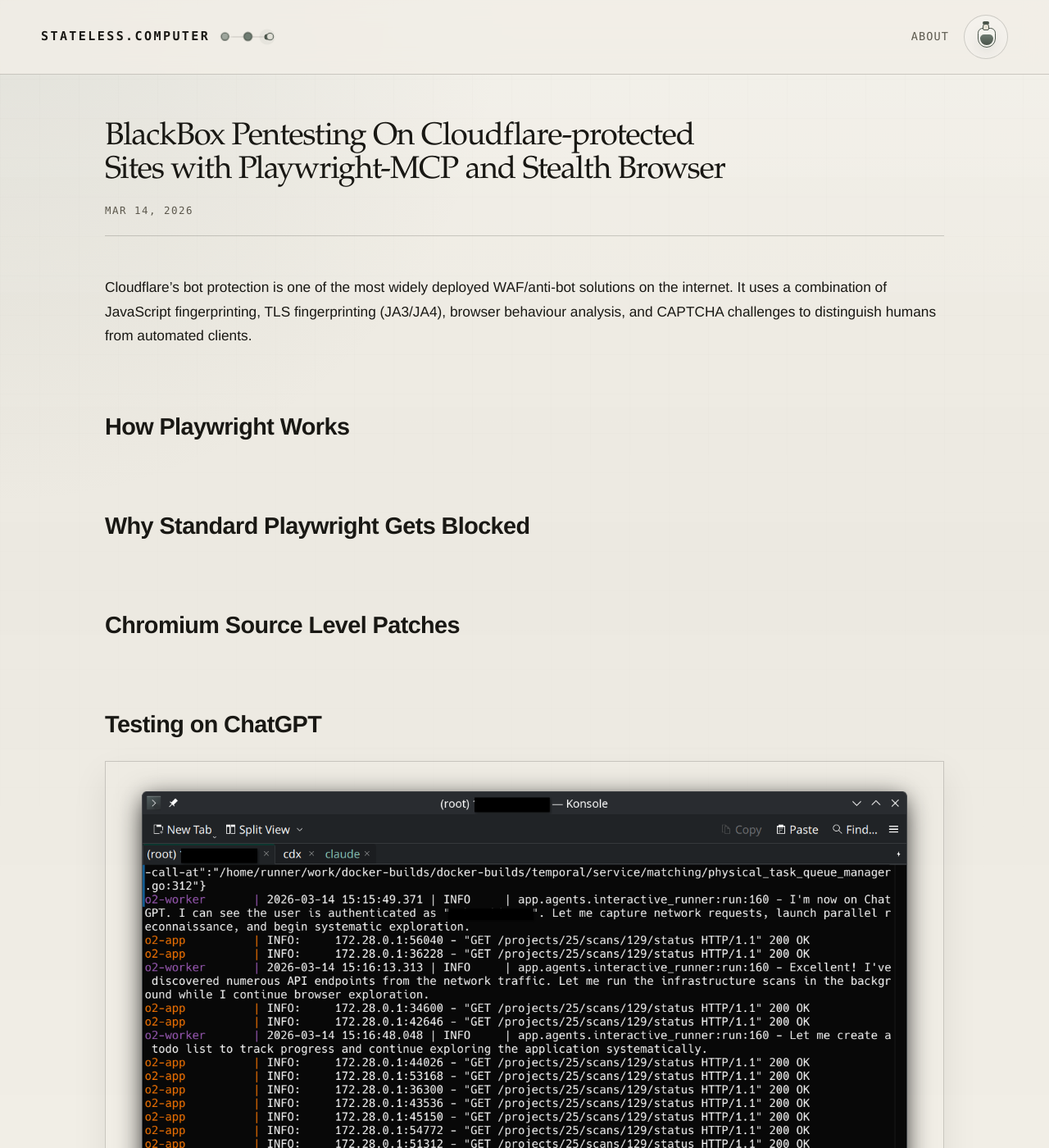
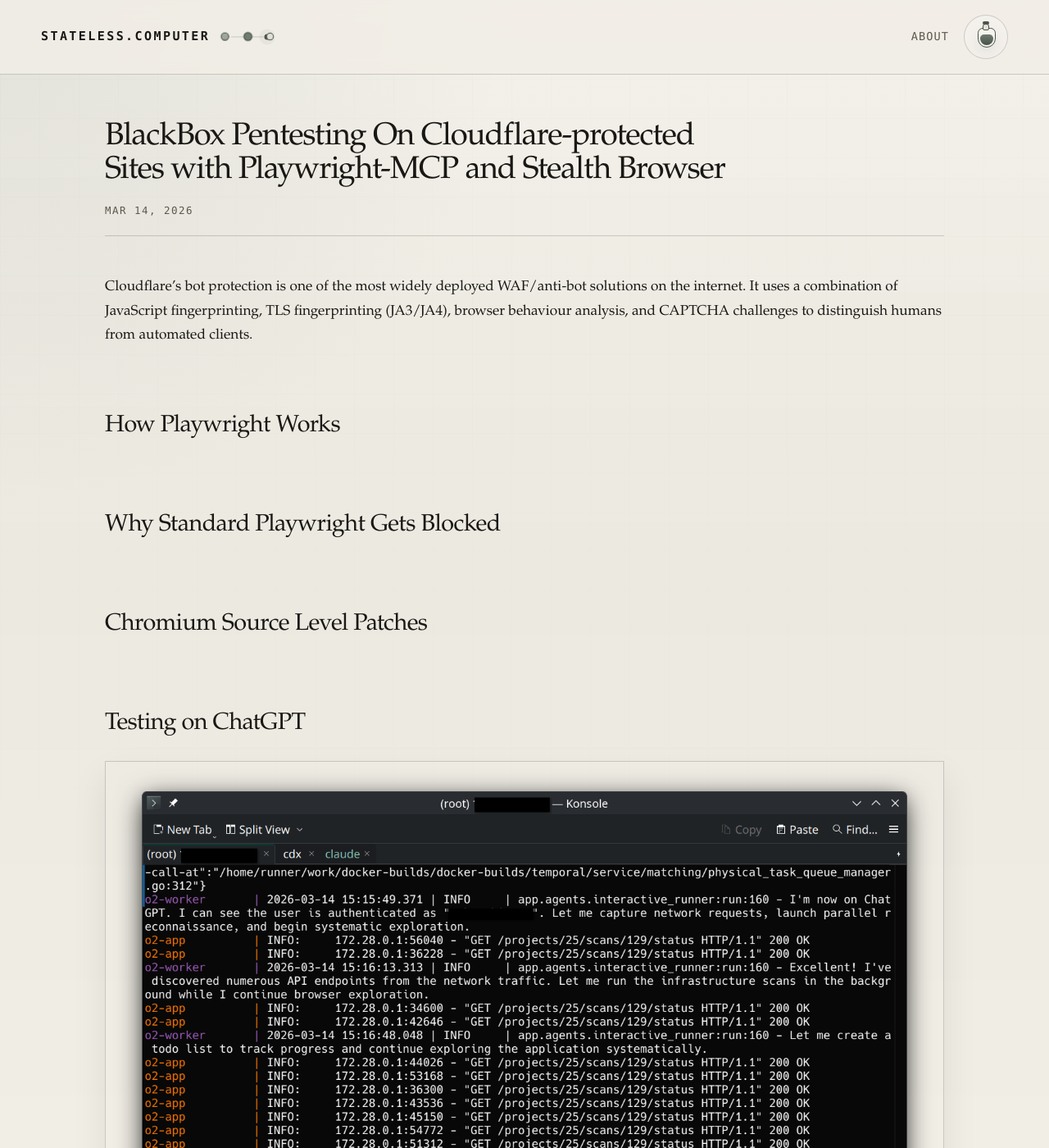
Before and after one commit to 1ikeadragon/cap, a Jekyll site: the page built from _posts/2026-03-14-cloudflare-bypass-playwright-mcp-stealth-browser.md, in a window 1280 px wide and 1400 px high. Shown: the whole window at 82% size. Built offline with Jekyll 4.4.1, drawn with Linux system fonts in a browser that asks for light colours; some of the changed text lies outside the part shown.

Commit message:
Normalize footer and align page typography

```diff
--- a/_includes/footer.html
+++ b/_includes/footer.html
@@ -2,9 +2,7 @@
   <data class="u-url" value="{{ '/' | relative_url }}"></data>
 
   <div class="wrapper footer-shell">
-    {%- if site.author and site.author.email -%}
-      <a class="footer-email u-email" href="mailto:{{ site.author.email }}">{{ site.author.email }}</a>
-    {%- endif -%}
+    <span class="footer-mark">{{ site.description | escape }}</span>
 
     <div class="footer-socials">
       {%- for entry in site.minima.social_links -%}
--- a/_layouts/base.html
+++ b/_layouts/base.html
@@ -1,7 +1,7 @@
 <!DOCTYPE html>
 <html lang="{{ page.lang | default: site.lang | default: 'en' }}">
   {%- include head.html -%}
-  <body class="site-shell">
+  <body class="site-shell page-entering">
     <div class="page-machine" aria-hidden="true">
       <span class="machine-edge machine-edge-a"></span>
       <span class="machine-edge machine-edge-b"></span>
--- a/assets/css/style.scss
+++ b/assets/css/style.scss
@@ -633,14 +633,15 @@ body.is-lightening .theme-toggle-drop-b {
 .post-content p,
 .post-content li,
 .post-content blockquote {
+  font-family: var(--font-serif);
   font-size: 1.08rem;
 }
 
 .post-content h2,
 .post-content h3,
 .post-content h4 {
-  font-family: var(--font-sans);
-  font-weight: 600;
+  font-family: var(--font-serif);
+  font-weight: 500;
   letter-spacing: -0.02em;
   margin-top: 2.5em;
   margin-bottom: 0.7em;
@@ -714,26 +715,25 @@ blockquote {
 }
 
 .footer-shell {
-  display: flex;
+  display: grid;
   align-items: center;
-  justify-content: space-between;
-  flex-wrap: wrap;
+  grid-template-columns: minmax(0, 1fr) auto;
   gap: 24px;
   padding: 24px 0 28px;
 }
 
-.footer-email {
+.footer-mark {
   min-width: 0;
   font-family: var(--font-serif);
   font-size: 1.12rem;
   letter-spacing: -0.01em;
-  text-decoration: none;
 }
 
 .footer-socials {
   display: inline-flex;
   align-items: center;
   gap: 12px;
+  justify-self: end;
 }
 
 .footer-link {
@@ -774,7 +774,7 @@ blockquote {
 
 .grey,
 .site-footer,
-.footer-email,
+.footer-mark,
 .footer-link {
   color: var(--muted);
 }
@@ -1124,6 +1124,7 @@ blockquote {
   }
 
   .footer-shell {
+    grid-template-columns: minmax(0, 1fr) auto;
     gap: 14px;
   }
 }
--- a/assets/js/site.js
+++ b/assets/js/site.js
@@ -71,8 +71,7 @@
     }
   }
 
-  const runPageEnter = () => {
-    document.body.classList.add("page-entering");
+  const clearPageEnter = () => {
     window.setTimeout(() => {
       document.body.classList.remove("page-entering");
     }, 980);
@@ -122,6 +121,6 @@
     });
   });
 
-  runPageEnter();
+  clearPageEnter();
 
 })();
```
